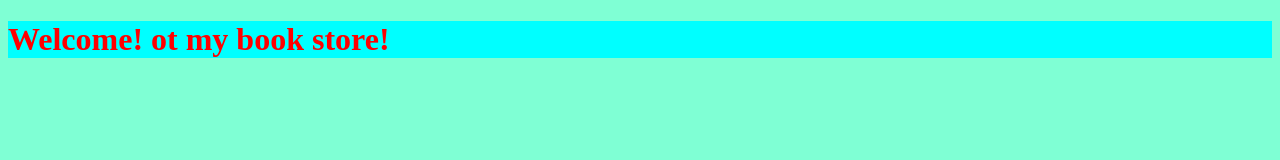
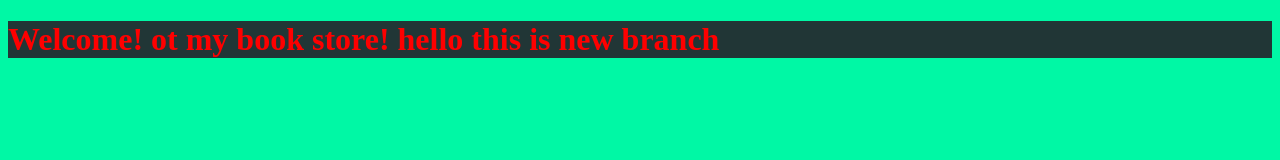
Before and after one commit to Mohammed-issa0/myProject, a plain HTML site: page index.html in a window 1280 px wide. Drawn offline with Linux system fonts and the light colour scheme.

Commit message:
changing background

```diff
--- a/index.html
+++ b/index.html
@@ -10,7 +10,9 @@
 </head>
 
 <body>
-    <h1>Welcome! ot my book store!</h1>
+    <h1>Welcome! ot my book store!
+        hello this is new branch
+    </h1>
 </body>
 
 </html>
--- a/style.css
+++ b/style.css
@@ -1,8 +1,8 @@
 h1 {
-    background-color: aqua;
+    background-color: rgb(33, 54, 54);
     color: red;
 }
 
 body {
-    background-color: aquamarine;
+    background-color: rgb(0, 248, 165);
 }
```
